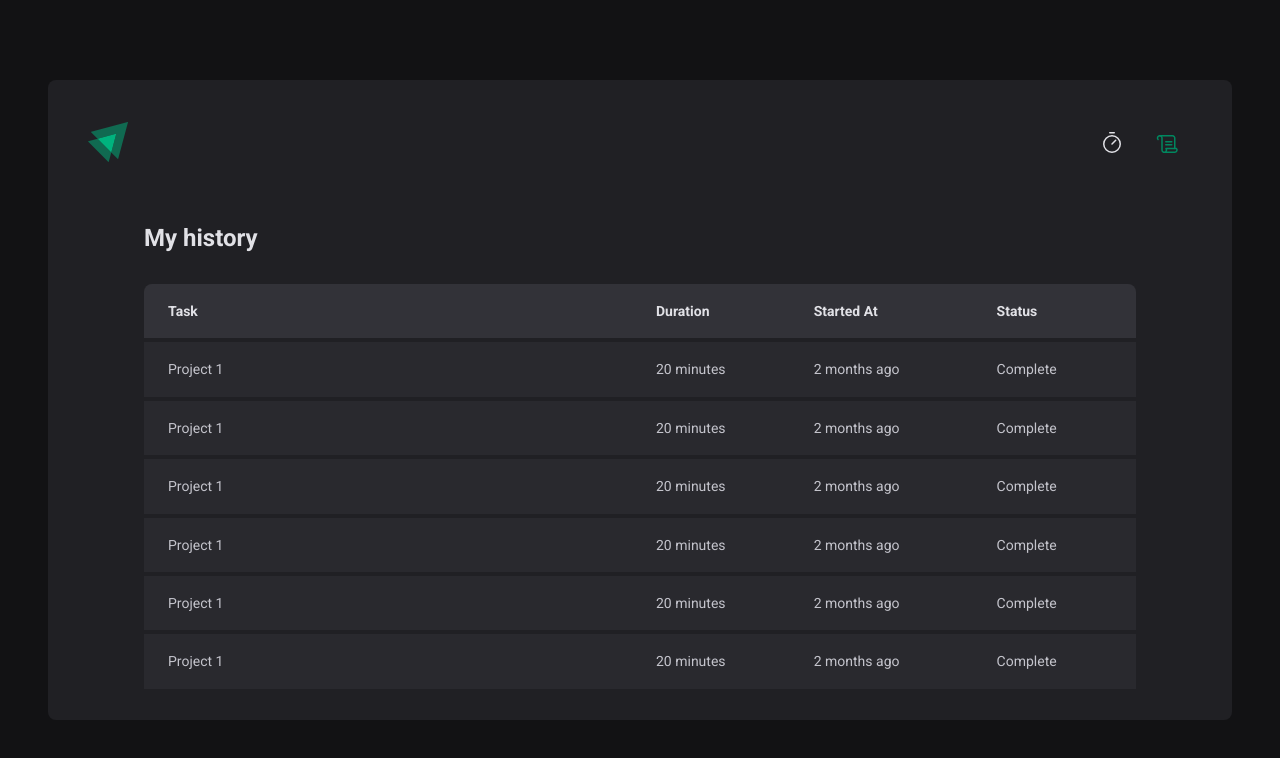
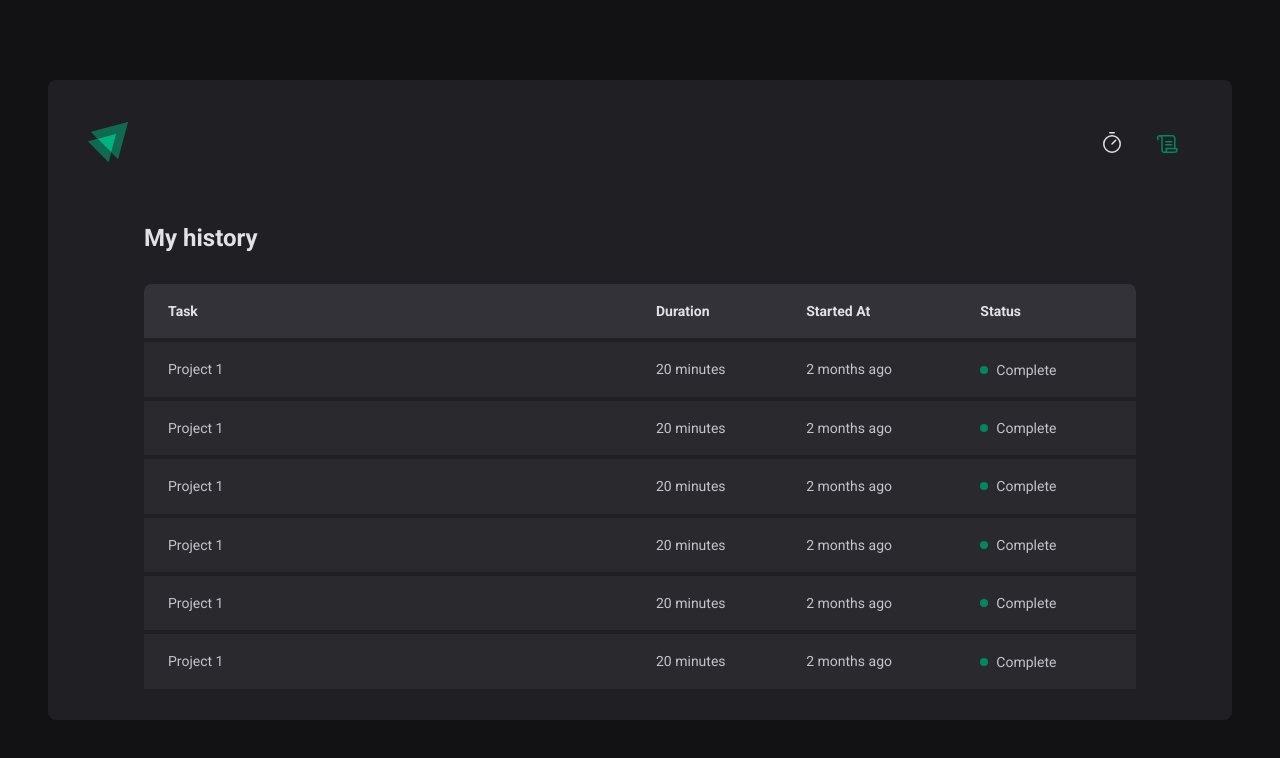
Before and after one commit to wilsonfsouza/pomodoro-times, a React (Vite) app: page /history in a window 1280 px wide. Shown: the top 758 px of the page. Built offline with nearby package versions, Linux system fonts and the light colour scheme.

Commit message:
feat(history): added task status component

```diff
--- a/src/pages/History/index.tsx
+++ b/src/pages/History/index.tsx
@@ -1,4 +1,4 @@
-import { HistoryContainer, HistoryList } from './styles'
+import { HistoryContainer, HistoryList, TaskStatus } from './styles'
 
 export function History() {
   return (
@@ -23,7 +23,9 @@ export function History() {
                   <td>Project 1</td>
                   <td>20 minutes</td>
                   <td>2 months ago</td>
-                  <td>Complete</td>
+                  <td>
+                    <TaskStatus statusColor="green">Complete</TaskStatus>
+                  </td>
                 </tr>
               )
             })}
--- a/src/pages/History/styles.ts
+++ b/src/pages/History/styles.ts
@@ -59,3 +59,28 @@ export const HistoryList = styled.div`
     }
   }
 `
+
+const STATUS_COLORS = {
+  yellow: 'yellow-500',
+  green: 'green-500',
+  red: 'red-500',
+} as const
+
+interface TaskStatusProps {
+  statusColor: keyof typeof STATUS_COLORS
+}
+
+export const TaskStatus = styled.span<TaskStatusProps>`
+  display: flex;
+  align-items: center;
+  gap: 0.5rem;
+  line-height: initial;
+
+  &::before {
+    content: '';
+    width: 0.5rem;
+    height: 0.5rem;
+    border-radius: 50%;
+    background: ${(props) => props.theme[STATUS_COLORS[props.statusColor]]};
+  }
+`
```
